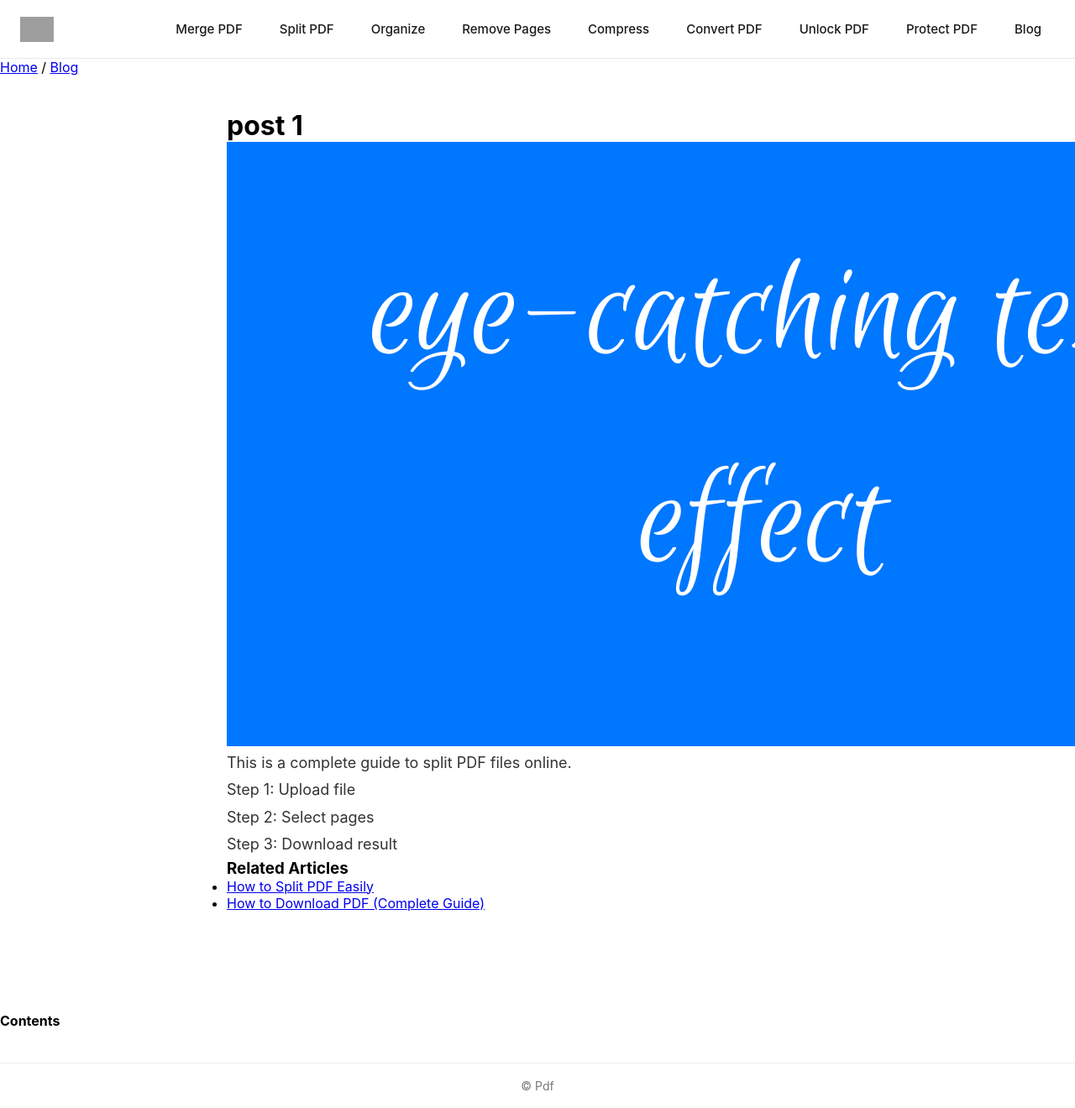
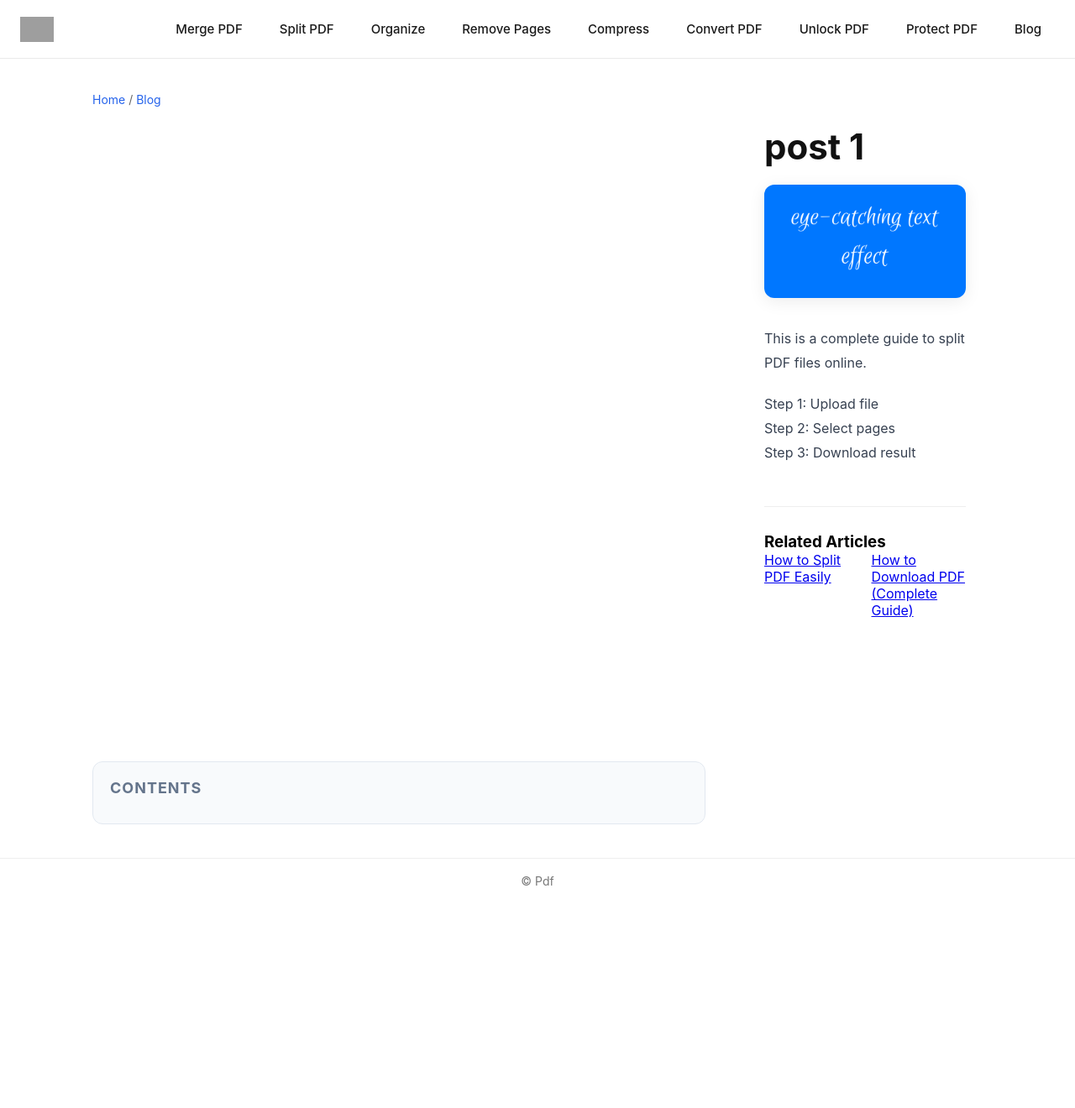
Before and after one commit to rforrupesh/pdf, a Jekyll site: the page built from _posts/2026-04-28-how-to-split-pdf.md, in a window 1280 px wide. Shown: the whole page at 84% size. Built offline with Jekyll 4.4.1, drawn with Linux system fonts in a browser that asks for light colours; after the commit the page ends 1076 px from its top, so only the background shows below that; grey boxes are pictures that could not be loaded.

Commit message:
Update style.css

```diff
--- a/assets/css/style.css
+++ b/assets/css/style.css
@@ -208,154 +208,196 @@ nav {
 /* =========================
    CONTENT BASE
 ========================= */
-.post-content {
-  font-size: clamp(15px, 1.5vw, 18px);
-  line-height: 1.8;
-  color: #333;
-  word-wrap: break-word;
+.post-container {
+  max-width: 1100px;
+  margin: 40px auto;
+  padding: 0 20px;
+  display: grid;
+  grid-template-columns: 1fr 280px; /* Content | Sidebar */
+  gap: 50px;
+  align-items: start;
+}
+
+/* Responsive Layout */
+@media (max-width: 992px) {
+  .post-container {
+    grid-template-columns: 1fr; /* Stack sidebar on tablet/mobile */
+    margin: 20px auto;
+    gap: 30px;
+  }
 }
 
 /* =========================
-   LINKS
+   TYPOGRAPHY & CONTENT
 ========================= */
-.post-content a {
-  color: #2563eb;
-  text-decoration: none;
-  border-bottom: 1px solid rgba(37, 99, 235, 0.3);
-  transition: all 0.2s ease;
+.post-main {
+  min-width: 0; /* Prevents overflow in grid items */
 }
 
-.post-content a:hover {
-  border-bottom-color: #2563eb;
+.post-title {
+  font-size: clamp(28px, 4vw, 42px);
+  font-weight: 700;
+  line-height: 1.2;
+  margin-bottom: 20px;
+  color: #111;
 }
 
-/* External link icon */
-.post-content a[href^="http"]::after {
-  content: " ↗";
-  font-size: 0.75em;
-  color: #888;
+.post-thumb {
+  width: 100%;
+  height: auto;
+  border-radius: 12px;
+  margin-bottom: 30px;
+  box-shadow: 0 4px 20px rgba(0,0,0,0.08);
+}
+
+.post-content {
+  font-size: clamp(16px, 1.1vw, 18px);
+  line-height: 1.8;
+  color: #374151; /* Slightly softer than pure black */
+}
+
+.post-content h2 {
+  font-size: 1.6em;
+  margin: 40px 0 16px;
+  color: #111;
+}
+
+.post-content h3 {
+  font-size: 1.3em;
+  margin: 30px 0 12px;
+}
+
+.post-content p {
+  margin-bottom: 20px;
 }
 
 /* =========================
-   IMAGES
+   SIDEBAR & TOC
 ========================= */
-.post-content img {
-  max-width: 100%;
-  height: auto;
-  border-radius: 8px;
-  margin: 16px 0;
+.post-sidebar {
+  position: sticky;
+  top: 20px; /* Keeps TOC visible while scrolling */
+}
+
+.toc-box {
+  background: #f8fafc;
+  padding: 20px;
+  border-radius: 12px;
+  border: 1px solid #e2e8f0;
+}
+
+.toc-box h4 {
+  margin-bottom: 12px;
+  font-size: 18px;
+  text-transform: uppercase;
+  letter-spacing: 1px;
+  color: #64748b;
+}
+
+#toc {
+  list-style: none;
+  padding: 0;
+}
+
+#toc li {
+  margin-bottom: 10px;
+}
+
+#toc a {
+  text-decoration: none;
+  color: #4b5563;
+  font-size: 15px;
+  transition: color 0.2s;
   display: block;
+  line-height: 1.4;
+}
+
+#toc a:hover {
+  color: #2563eb;
 }
 
 /* =========================
-   TABLE (Improved)
+   ENHANCED ELEMENTS
 ========================= */
-.post-content .table-wrapper {
+
+/* Better Tables */
+.table-wrapper {
   overflow-x: auto;
-  margin: 20px 0;
+  border-radius: 8px;
+  border: 1px solid #eee;
+  margin: 30px 0;
 }
 
 .post-content table {
   width: 100%;
   border-collapse: collapse;
-  min-width: 500px; /* prevents squishing */
-}
-
-.post-content th,
-.post-content td {
-  border: 1px solid #eee;
-  padding: 10px;
-  text-align: left;
 }
 
 .post-content th {
-  background: #f9f9f9;
+  background: #f3f4f6;
+  padding: 12px;
   font-weight: 600;
 }
 
-/* =========================
-   LISTS
-========================= */
-.post-content ul,
-.post-content ol {
-  padding-left: 20px;
-  margin: 15px 0;
+.post-content td {
+  padding: 12px;
+  border-top: 1px solid #eee;
 }
 
-.post-content li {
-  margin: 6px 0;
+/* Better Code Blocks */
+.post-content pre {
+  background: #1e293b;
+  color: #f8fafc;
+  padding: 20px;
+  border-radius: 8px;
+  overflow-x: auto;
+  font-family: 'Courier New', Courier, monospace;
+  position: relative;
 }
 
-/* =========================
-   CODE BLOCK
-========================= */
-.post-content pre {
-  background: #111;
-  color: #eee;
-  padding: 14px;
-  border-radius: 8px;
-  overflow-x: auto;
-  margin: 20px 0;
-  font-size: clamp(12px, 1.2vw, 14px);
+/* Responsive Video Fix */
+.video-wrapper {
+  position: relative;
+  padding-bottom: 56.25%; /* 16:9 */
+  height: 0;
+  overflow: hidden;
+  margin: 30px 0;
+  border-radius: 12px;
 }
 
-.post-content code {
-  font-family: monospace;
+.video-wrapper iframe {
+  position: absolute;
+  top: 0; left: 0;
+  width: 100%; height: 100%;
 }
 
-/* Inline code */
-.post-content p code {
-  background: #f3f3f3;
-  padding: 2px 6px;
-  border-radius: 4px;
-  color: #d6336c;
+/* Breadcrumb */
+.post-breadcrumb {
+  margin-bottom: 20px;
+  font-size: 14px;
+  color: #666;
 }
 
-/* =========================
-   VIDEO / IFRAME (Responsive Fix)
-========================= */
-.post-content .video-wrapper {
-  position: relative;
-  width: 100%;
-  padding-top: 56.25%; /* 16:9 ratio */
-  margin: 20px 0;
+.post-breadcrumb a {
+  color: #2563eb;
+  text-decoration: none;
 }
 
-.post-content .video-wrapper iframe {
-  position: absolute;
-  top: 0;
-  left: 0;
-  width: 100%;
-  height: 100%;
-  border: 0;
-  border-radius: 8px;
+/* Related Posts */
+.related {
+  margin-top: 50px;
+  padding-top: 30px;
+  border-top: 1px solid #eee;
 }
 
-/* =========================
-   MOBILE RESPONSIVE
-========================= */
-@media (max-width: 768px) {
-  .post-content {
-    line-height: 1.7;
-  }
-
-  .post-content ul,
-  .post-content ol {
-    padding-left: 18px;
-  }
+.related-list {
+  list-style: none;
+  padding: 0;
+  display: grid;
+  grid-template-columns: 1fr 1fr;
+  gap: 15px;
 }
 
-@media (max-width: 480px) {
-  .post-content {
-    font-size: 15px;
-  }
-
-  .post-content pre {
-    padding: 10px;
-  }
-
-  .post-content th,
-  .post-content td {
-    padding: 8px;
-  }
+@media (max-width: 600px) {
+  .related-list { grid-template-columns: 1fr; }
 }
```
